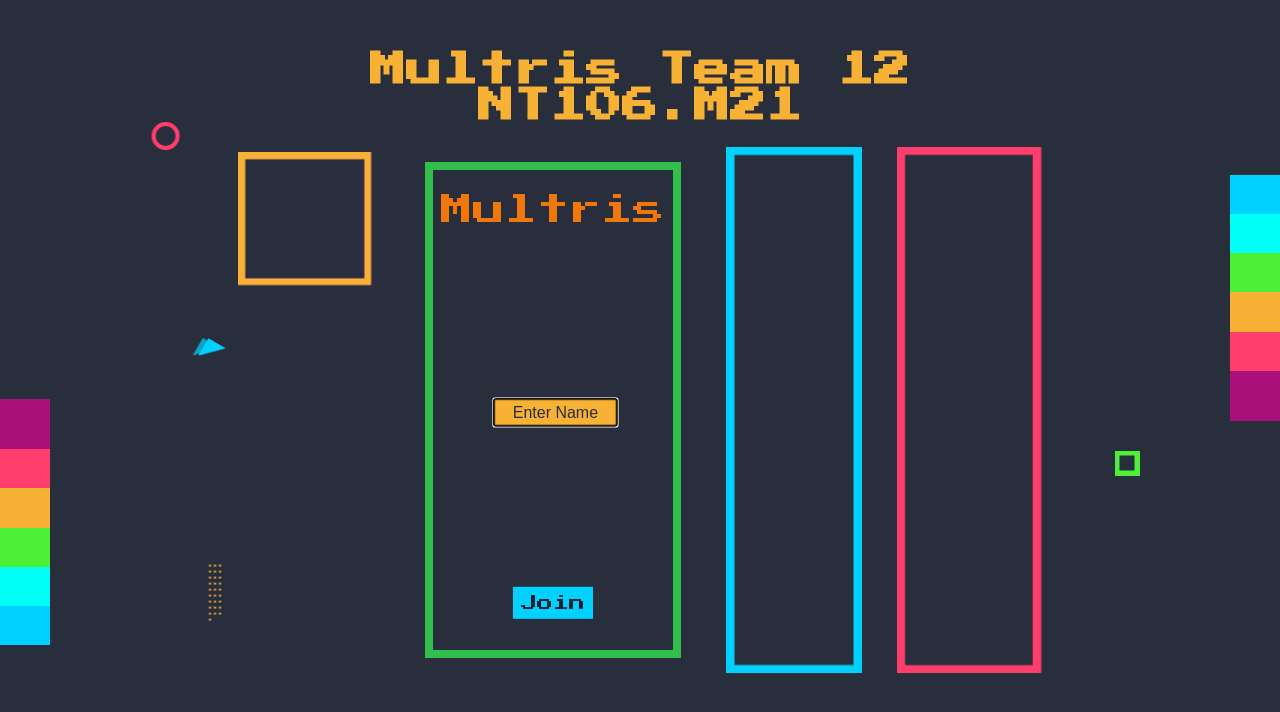
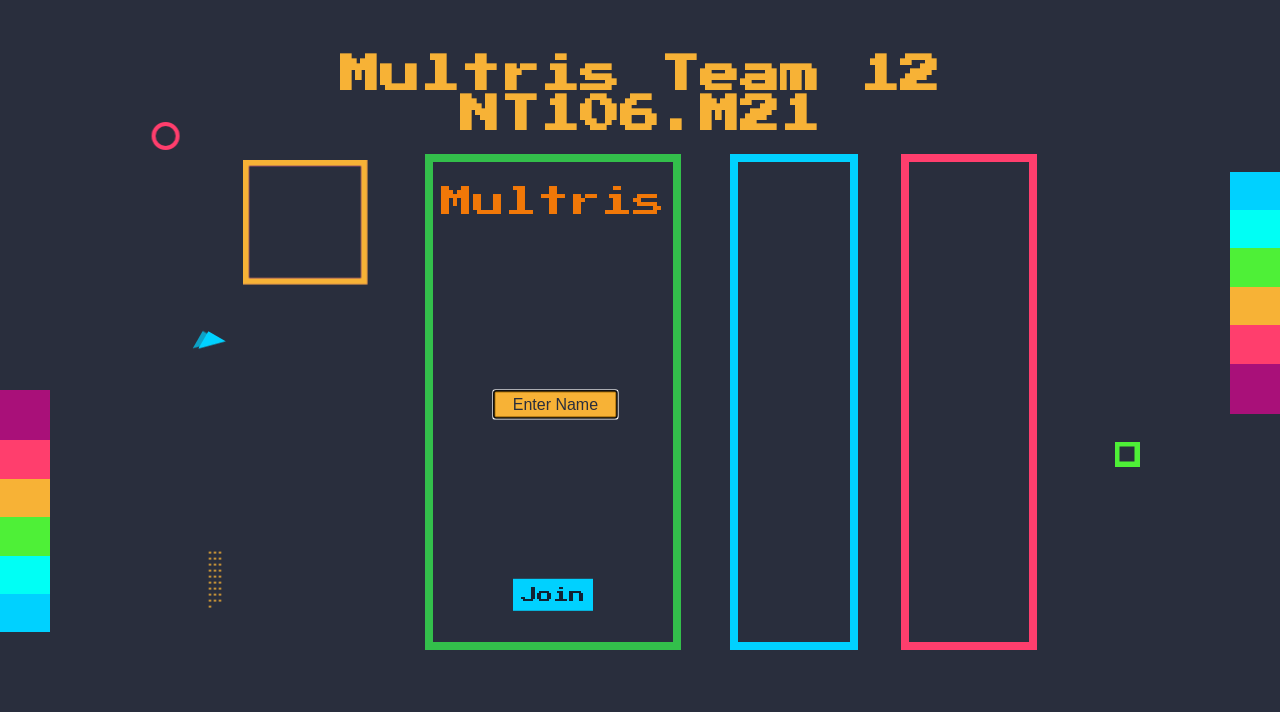
Before and after one commit to hoangbui24/DoAnLTMCB, a website built with webpack: page DoAnLTM/src/client/index.html in a window 1280 px wide. Built offline with nearby package versions, Linux system fonts and the light colour scheme; no server answers.

```diff
--- a/DoAnLTM/src/client/index.css
+++ b/DoAnLTM/src/client/index.css
@@ -8,7 +8,7 @@
 
 #container {
     width: 100%;
-    height: 98%;
+    height: 96%;
     display: flex;
     flex-direction: row;
     justify-content: center;
@@ -25,7 +25,7 @@
 
 .noshrink {
     flex-shrink: 0;
-    scale: 0.85;
+    scale: 0.8;
 }
 
 #reservedCanvas {
@@ -164,7 +164,7 @@
 
 .name {
     text-align: center;
-    font-size: large;
+    font-size: 20px;
     font-family: 'Press Start 2P', cursive;
     color: #ffc31a;
     width: 70%;
```
Also changed, not shown: DoAnLTM/src/client/index.html (line endings or trailing spaces), 2 other files.
